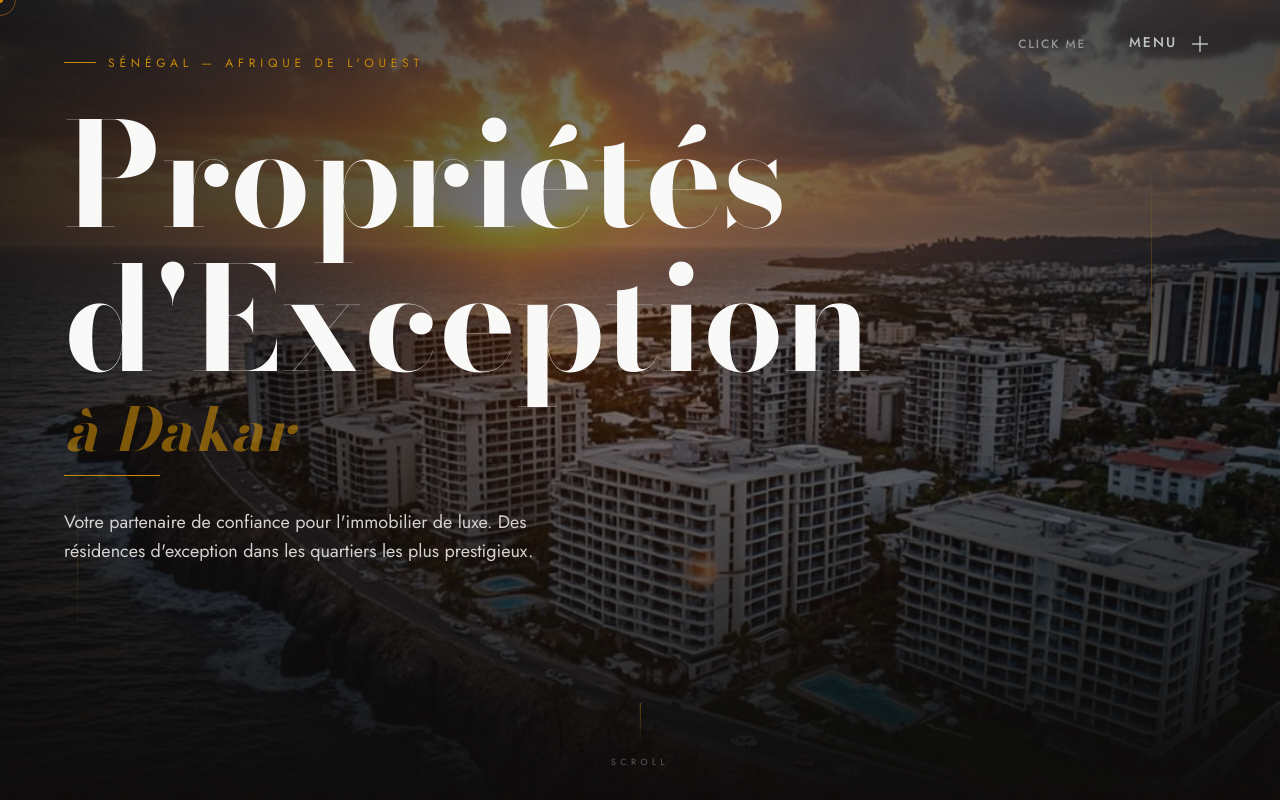
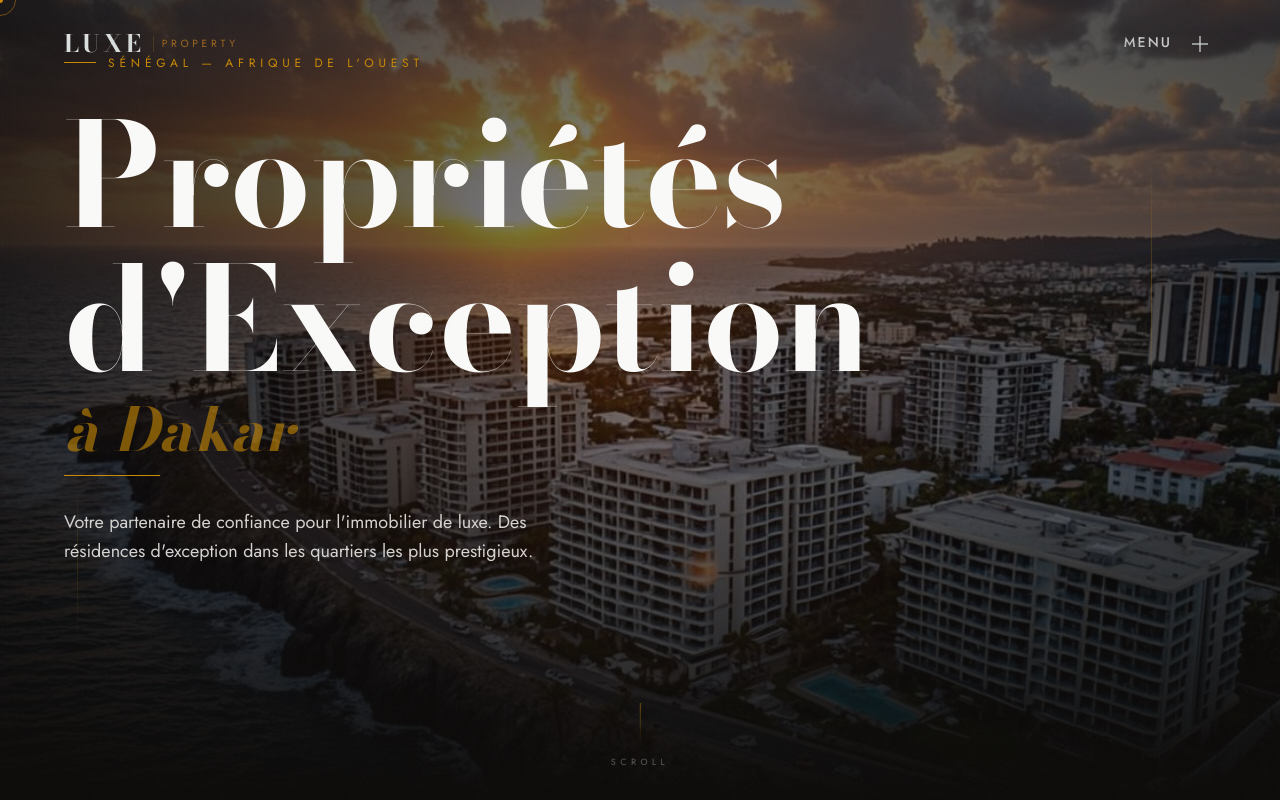
Before and after one commit to gawssougeek221/sama-immo, a Next.js app: page / in a window 1280 px wide. Shown: the top 800 px of the page. Built offline with nearby package versions, Linux system fonts and the light colour scheme.

Commit message:
70257e65-dd57-471d-8d82-e7ee8ce406fc

```diff
--- a/src/app/globals.css
+++ b/src/app/globals.css
@@ -334,7 +334,7 @@ body {
 .nav-logo-row {
   display: flex;
   align-items: center;
-  gap: 0.5rem;
+  gap: 0.35rem;
   text-decoration: none;
   color: #f5f5f5;
   font-size: 1.25rem;
@@ -342,32 +342,30 @@ body {
   letter-spacing: 0.05em;
 }
 
+.nav-logo-text {
+  font-family: var(--font-bodoni);
+  font-size: 1.5rem;
+  font-weight: 700;
+  letter-spacing: 0.15em;
+  color: #FAFAF9;
+}
+
+.nav-logo-accent {
+  font-family: var(--font-jost);
+  font-size: 0.65rem;
+  font-weight: 400;
+  letter-spacing: 0.35em;
+  text-transform: uppercase;
+  color: #CA8A04;
+  border-left: 1px solid rgba(202, 138, 4, 0.3);
+  padding-left: 0.5rem;
+  margin-left: 0.15rem;
+}
+
 .nav-row__right {
   display: flex;
   align-items: center;
   gap: 2rem;
-}
-
-/* ─── Toggle Label (click me) ─────────────────────────────── */
-.nav-toggle-label {
-  display: flex;
-  align-items: center;
-  gap: 0.5rem;
-  color: #f5f5f5;
-  user-select: none;
-}
-
-.toggle-text {
-  font-size: 0.75rem;
-  font-weight: 500;
-  text-transform: uppercase;
-  letter-spacing: 0.15em;
-  opacity: 0.7;
-  transition: opacity 0.3s ease;
-}
-
-.nav-toggle-label:hover .toggle-text {
-  opacity: 1;
 }
 
 /* ─── Menu Button ─────────────────────────────────────────── */
@@ -472,15 +470,15 @@ body {
 }
 
 .backdrop-layer.first {
-  background: linear-gradient(135deg, #1a1a2e 0%, #16213e 50%, #0f3460 100%);
+  background: linear-gradient(135deg, #1C1917 0%, #1a1610 50%, #1C1917 100%);
 }
 
 .backdrop-layer.second {
-  background: linear-gradient(135deg, #1a1a2e 0%, #0f3460 50%, #533483 100%);
+  background: linear-gradient(135deg, #1C1917 0%, #1a1610 50%, #292524 100%);
 }
 
 .backdrop-layer:nth-child(3) {
-  background: linear-gradient(135deg, #131313 0%, #1a1a2e 100%);
+  background: linear-gradient(135deg, #0C0A09 0%, #1C1917 100%);
 }
 
 /* ─── Ambient Background Shapes ───────────────────────────── */
@@ -546,14 +544,15 @@ body {
 }
 
 .nav-link:hover {
-  border-color: rgba(99, 102, 241, 0.3);
+  border-color: rgba(202, 138, 4, 0.3);
 }
 
 .nav-link-text {
+  font-family: var(--font-bodoni);
   font-size: clamp(2.5rem, 7vw, 6rem);
-  font-weight: 600;
+  font-weight: 700;
   line-height: 1.1;
-  color: #f5f5f5;
+  color: #FAFAF9;
   margin: 0;
   position: relative;
   z-index: 2;
@@ -562,13 +561,13 @@ body {
 }
 
 .nav-link:hover .nav-link-text {
-  color: #fff;
+  color: #CA8A04;
 }
 
 .nav-link-hover-bg {
   position: absolute;
   inset: 0;
-  background: linear-gradient(90deg, rgba(99, 102, 241, 0.08), transparent);
+  background: linear-gradient(90deg, rgba(202, 138, 4, 0.06), transparent);
   transform: scaleX(0);
   transform-origin: left;
   transition: transform 0.5s var(--cubic-default);
--- a/src/components/ui/sterling-gate-kinetic-navigation.tsx
+++ b/src/components/ui/sterling-gate-kinetic-navigation.tsx
@@ -167,18 +167,22 @@ export function Component() {
           <header className="header">
             <div className="container is--full">
               <nav className="nav-row">
-                <a href="#" aria-label="home" className="nav-logo-row w-inline-block"></a>
+                <a href="#" aria-label="home" className="nav-logo-row w-inline-block">
+                  <span className="nav-logo-text">LUXE</span>
+                  <span className="nav-logo-accent">PROPERTY</span>
+                </a>
                 <div className="nav-row__right">
-                  {/* Clean Menu Indicator */}
-                  <div className="nav-toggle-label" onClick={toggleMenu} style={{ cursor: 'pointer', pointerEvents: 'auto' }}>
-                    <span className="toggle-text">click me</span>
-                  </div>
-
-                  {/* Menu Button */}
-                  <button role="button" className="nav-close-btn" onClick={toggleMenu} style={{ pointerEvents: 'auto' }}>
+                  {/* Single unified menu toggle button */}
+                  <button
+                    role="button"
+                    className="nav-close-btn"
+                    onClick={toggleMenu}
+                    style={{ pointerEvents: 'auto' }}
+                    aria-label={isMenuOpen ? 'Fermer le menu' : 'Ouvrir le menu'}
+                  >
                     <div className="menu-button-text">
                       <p className="p-large">Menu</p>
-                      <p className="p-large">Close</p>
+                      <p className="p-large">Fermer</p>
                     </div>
                     <div className="icon-wrap">
                       <svg
@@ -230,14 +234,14 @@ export function Component() {
               <div className="backdrop-layer second"></div>
               <div className="backdrop-layer"></div>
 
-              {/* Abstract shapes container */}
+              {/* Abstract shapes container — Afro-Editorial Noir gold theme */}
               <div className="ambient-background-shapes">
                 {/* Shape 1: Floating circles */}
                 <svg className="bg-shape bg-shape-1" viewBox="0 0 400 400" fill="none">
-                  <circle className="shape-element" cx="80" cy="120" r="40" fill="rgba(99,102,241,0.15)" />
-                  <circle className="shape-element" cx="300" cy="80" r="60" fill="rgba(139,92,246,0.12)" />
-                  <circle className="shape-element" cx="200" cy="300" r="80" fill="rgba(236,72,153,0.1)" />
-                  <circle className="shape-element" cx="350" cy="280" r="30" fill="rgba(99,102,241,0.15)" />
+                  <circle className="shape-element" cx="80" cy="120" r="40" fill="rgba(202,138,4,0.15)" />
+                  <circle className="shape-element" cx="300" cy="80" r="60" fill="rgba(161,98,7,0.12)" />
+                  <circle className="shape-element" cx="200" cy="300" r="80" fill="rgba(234,179,8,0.08)" />
+                  <circle className="shape-element" cx="350" cy="280" r="30" fill="rgba(202,138,4,0.15)" />
                 </svg>
 
                 {/* Shape 2: Wave pattern */}
@@ -245,14 +249,14 @@ export function Component() {
                   <path
                     className="shape-element"
                     d="M0 200 Q100 100, 200 200 T 400 200"
-                    stroke="rgba(99,102,241,0.2)"
+                    stroke="rgba(202,138,4,0.15)"
                     strokeWidth="60"
                     fill="none"
                   />
                   <path
                     className="shape-element"
                     d="M0 280 Q100 180, 200 280 T 400 280"
-                    stroke="rgba(139,92,246,0.15)"
+                    stroke="rgba(161,98,7,0.12)"
                     strokeWidth="40"
                     fill="none"
                   />
@@ -260,20 +264,20 @@ export function Component() {
 
                 {/* Shape 3: Grid dots */}
                 <svg className="bg-shape bg-shape-3" viewBox="0 0 400 400" fill="none">
-                  <circle className="shape-element" cx="50" cy="50" r="8" fill="rgba(99,102,241,0.3)" />
-                  <circle className="shape-element" cx="150" cy="50" r="8" fill="rgba(139,92,246,0.3)" />
-                  <circle className="shape-element" cx="250" cy="50" r="8" fill="rgba(236,72,153,0.3)" />
-                  <circle className="shape-element" cx="350" cy="50" r="8" fill="rgba(99,102,241,0.3)" />
-                  <circle className="shape-element" cx="100" cy="150" r="12" fill="rgba(139,92,246,0.25)" />
-                  <circle className="shape-element" cx="200" cy="150" r="12" fill="rgba(236,72,153,0.25)" />
-                  <circle className="shape-element" cx="300" cy="150" r="12" fill="rgba(99,102,241,0.25)" />
-                  <circle className="shape-element" cx="50" cy="250" r="10" fill="rgba(236,72,153,0.3)" />
-                  <circle className="shape-element" cx="150" cy="250" r="10" fill="rgba(99,102,241,0.3)" />
-                  <circle className="shape-element" cx="250" cy="250" r="10" fill="rgba(139,92,246,0.3)" />
-                  <circle className="shape-element" cx="350" cy="250" r="10" fill="rgba(236,72,153,0.3)" />
-                  <circle className="shape-element" cx="100" cy="350" r="6" fill="rgba(99,102,241,0.3)" />
-                  <circle className="shape-element" cx="200" cy="350" r="6" fill="rgba(139,92,246,0.3)" />
-                  <circle className="shape-element" cx="300" cy="350" r="6" fill="rgba(236,72,153,0.3)" />
+                  <circle className="shape-element" cx="50" cy="50" r="8" fill="rgba(202,138,4,0.25)" />
+                  <circle className="shape-element" cx="150" cy="50" r="8" fill="rgba(161,98,7,0.25)" />
+                  <circle className="shape-element" cx="250" cy="50" r="8" fill="rgba(234,179,8,0.2)" />
+                  <circle className="shape-element" cx="350" cy="50" r="8" fill="rgba(202,138,4,0.25)" />
+                  <circle className="shape-element" cx="100" cy="150" r="12" fill="rgba(161,98,7,0.2)" />
+                  <circle className="shape-element" cx="200" cy="150" r="12" fill="rgba(234,179,8,0.15)" />
+                  <circle className="shape-element" cx="300" cy="150" r="12" fill="rgba(202,138,4,0.2)" />
+                  <circle className="shape-element" cx="50" cy="250" r="10" fill="rgba(234,179,8,0.2)" />
+                  <circle className="shape-element" cx="150" cy="250" r="10" fill="rgba(202,138,4,0.2)" />
+                  <circle className="shape-element" cx="250" cy="250" r="10" fill="rgba(161,98,7,0.2)" />
+                  <circle className="shape-element" cx="350" cy="250" r="10" fill="rgba(234,179,8,0.2)" />
+                  <circle className="shape-element" cx="100" cy="350" r="6" fill="rgba(202,138,4,0.25)" />
+                  <circle className="shape-element" cx="200" cy="350" r="6" fill="rgba(161,98,7,0.25)" />
+                  <circle className="shape-element" cx="300" cy="350" r="6" fill="rgba(234,179,8,0.2)" />
                 </svg>
 
                 {/* Shape 4: Organic blobs */}
@@ -281,20 +285,20 @@ export function Component() {
                   <path
                     className="shape-element"
                     d="M100 100 Q150 50, 200 100 Q250 150, 200 200 Q150 250, 100 200 Q50 150, 100 100"
-                    fill="rgba(99,102,241,0.12)"
+                    fill="rgba(202,138,4,0.1)"
                   />
                   <path
                     className="shape-element"
                     d="M250 200 Q300 150, 350 200 Q400 250, 350 300 Q400 250, 350 300 Q300 350, 250 300 Q200 250, 250 200"
-                    fill="rgba(236,72,153,0.1)"
+                    fill="rgba(161,98,7,0.08)"
                   />
                 </svg>
 
                 {/* Shape 5: Diagonal lines */}
                 <svg className="bg-shape bg-shape-5" viewBox="0 0 400 400" fill="none">
-                  <line className="shape-element" x1="0" y1="100" x2="300" y2="400" stroke="rgba(99,102,241,0.15)" strokeWidth="30" />
-                  <line className="shape-element" x1="100" y1="0" x2="400" y2="300" stroke="rgba(139,92,246,0.12)" strokeWidth="25" />
-                  <line className="shape-element" x1="200" y1="0" x2="400" y2="200" stroke="rgba(236,72,153,0.1)" strokeWidth="20" />
+                  <line className="shape-element" x1="0" y1="100" x2="300" y2="400" stroke="rgba(202,138,4,0.12)" strokeWidth="30" />
+                  <line className="shape-element" x1="100" y1="0" x2="400" y2="300" stroke="rgba(161,98,7,0.1)" strokeWidth="25" />
+                  <line className="shape-element" x1="200" y1="0" x2="400" y2="200" stroke="rgba(234,179,8,0.08)" strokeWidth="20" />
                 </svg>
               </div>
             </div>
@@ -302,32 +306,32 @@ export function Component() {
             <div className="menu-content-wrapper">
               <ul className="menu-list">
                 <li className="menu-list-item" data-shape="1">
-                  <a href="#" className="nav-link w-inline-block">
-                    <p className="nav-link-text">About us</p>
+                  <a href="#proprietes" className="nav-link w-inline-block" onClick={closeMenu}>
+                    <p className="nav-link-text">Nos Propriétés</p>
                     <div className="nav-link-hover-bg"></div>
                   </a>
                 </li>
                 <li className="menu-list-item" data-shape="2">
-                  <a href="#" className="nav-link w-inline-block">
-                    <p className="nav-link-text">Our work</p>
+                  <a href="#chiffres" className="nav-link w-inline-block" onClick={closeMenu}>
+                    <p className="nav-link-text">Nos Chiffres</p>
                     <div className="nav-link-hover-bg"></div>
                   </a>
                 </li>
                 <li className="menu-list-item" data-shape="3">
-                  <a href="#" className="nav-link w-inline-block">
-                    <p className="nav-link-text">Services</p>
+                  <a href="#temoignages" className="nav-link w-inline-block" onClick={closeMenu}>
+                    <p className="nav-link-text">Témoignages</p>
                     <div className="nav-link-hover-bg"></div>
                   </a>
                 </li>
                 <li className="menu-list-item" data-shape="4">
-                  <a href="#" className="nav-link w-inline-block">
-                    <p className="nav-link-text" data-menu-fade>Blog</p>
+                  <a href="#contact" className="nav-link w-inline-block" onClick={closeMenu}>
+                    <p className="nav-link-text" data-menu-fade>Contact</p>
                     <div className="nav-link-hover-bg"></div>
                   </a>
                 </li>
                 <li className="menu-list-item" data-shape="5">
-                  <a href="#" className="nav-link w-inline-block">
-                    <p className="nav-link-text">Contact us</p>
+                  <a href="tel:+221338000000" className="nav-link w-inline-block" onClick={closeMenu}>
+                    <p className="nav-link-text">+221 33 800 00 00</p>
                     <div className="nav-link-hover-bg"></div>
                   </a>
                 </li>
```
